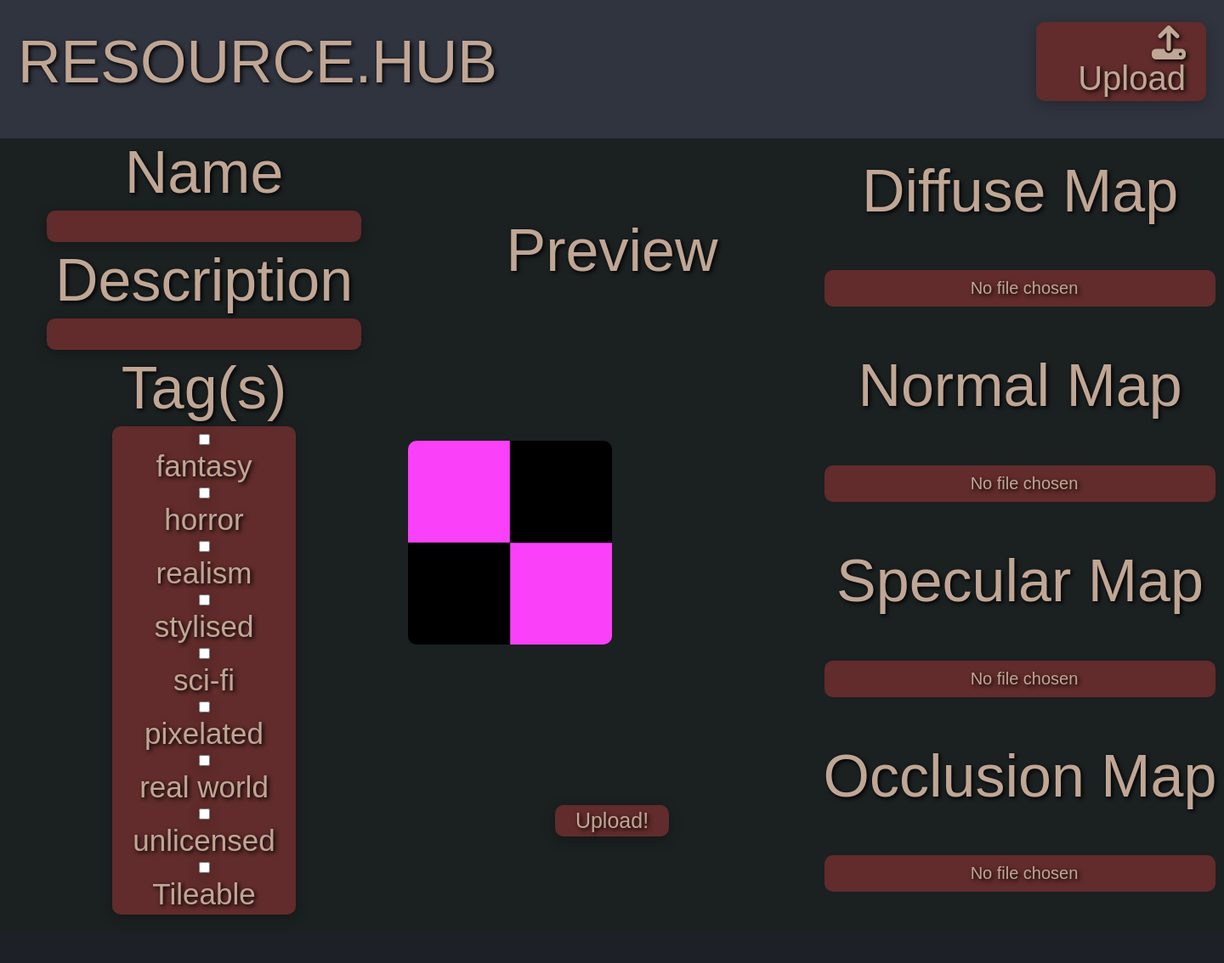
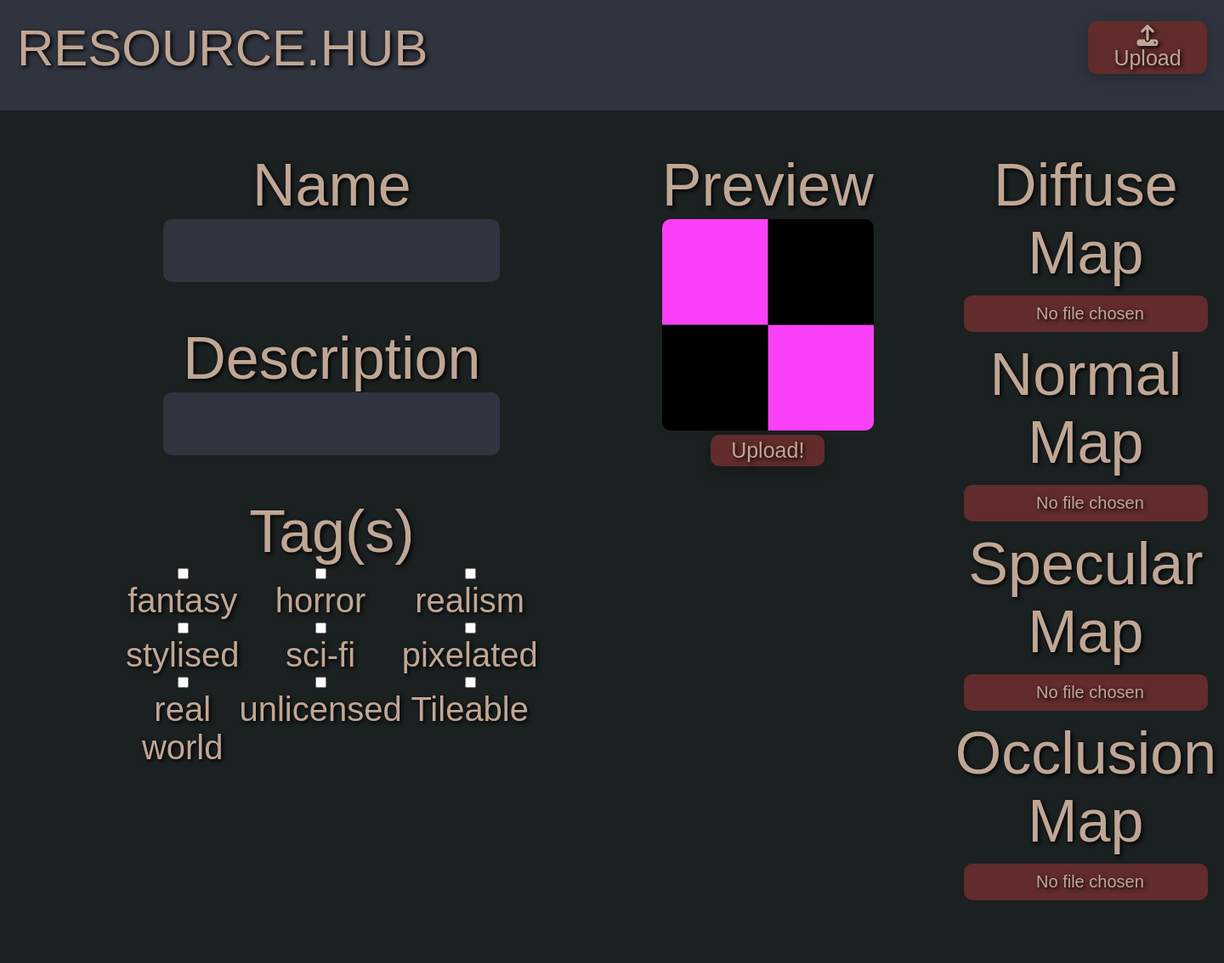
Before and after one commit to cozar1/Resource-Hub-Part-2, a Flask app: page /upload in a window 1440 px wide. Shown: the whole page at 85% size. Before the commit the page ends 1077 px from the top, so only its background shows below. Run offline with Flask 3, Linux system fonts and the light colour scheme; data comes from the database, SQL or seed files in the repository; some web fonts are replaced.

Commit message:
fixed css

```diff
--- a/static/style.css
+++ b/static/style.css
@@ -1,50 +1,17 @@
+/* Formatting */
+
 * {
     font-family: 'Jersey 10', sans-serif;
     font-weight: 100;
     text-decoration: none;
     text-shadow: 2px 2px 5px black;
+    color: #C0A694;
 }
 
 body {
     background-color:#1B2021;
     margin: 0px;
 }
-
-
-h1 {
-    color: #C0A694;
-    margin: 0px;
-    font-size: 70px;
-}
-
-
-.title-container {
-    display: grid;
-    grid-template-columns: 6fr 1fr;
-    padding: 1px;
-    text-align: center;
-    align-items: center;
-
-}
-
-p {
-    margin: 5px;
-}
-
-.title-container h1{
-    text-align: left;
-}
-
-.title-container a {
-    font-size: 40px;
-    text-align: right;
-}
-
-.navbar {
-    text-align: center;
-    align-items: center;
-}
-
 
 input {
     background-color: #1B2021;
@@ -55,121 +22,20 @@ input {
 
 }
 
-.upload-grid {
-    display: grid;
-    grid-template-columns: 1fr 1fr 1fr;
+.vertical_align {
+    display: flex;
+    flex-direction: column;
+    justify-content: top;
+    text-align: center;
+    margin: 3rem 3rem 3rem 3rem;
 }
 
-.button {
-    font-size: 25px;
-    color: #C0A694;
-    border: 4px solid #612C2B;
-    border-radius: 10px;
-    padding: 0 20px;
-    margin: 5px auto;            /* auto horizontal margin to center */
-    background-color: #612C2B;
-    text-align: center;
-    transition-duration: 0.3s;
-    box-shadow: 0 4px 15px rgba(0, 0, 0, 0.25);  /* smooth, subtle shadow */
-}
-
-.button:hover {
-    scale: 110%;
-}
-
-.tag-button {
-    display: inline-block;       /* allow margin auto to work */
-    font-size: 25px;
-    color: #C0A694;
-    border: 4px solid #612C2B;
-    border-radius: 10px;
-    padding: 0 20px;
-    margin: 5px auto;            /* auto horizontal margin to center */
-    background-color: #612C2B;
-    text-align: center;
-    transition-duration: 0.3s;
-    box-shadow: 0 4px 15px rgba(0, 0, 0, 0.25);  /* smooth, subtle shadow */
-}
-
-.img-type {
-    font-size: 25px;
-    color: #C0A694;
-    border: 4px solid #612C2B;
-    border-radius: 10px;
-    padding: 0 20px;
-    margin: 5px auto;            /* auto horizontal margin to center */
-    background-color: #612C2B;
-    text-align: center;
-    box-shadow: 0 4px 15px rgba(0, 0, 0, 0.25);  /* smooth, subtle shadow */
-    transition-duration: 0.3s;
-}
-
-.img-type:hover {
-    text-shadow: none;
-    color: #612C2B;
-    border: 4px solid #C0A694;
-    background-color: #C0A694;
-    scale: 140%;
-}
-
-.img-types {
-    top: 10px;
-    right: 10px;
+.body {
+    margin: 20px;
     display: grid;
-    grid-template-columns: 1fr 1fr 1fr 1fr;
-    gap: 5px;
-    padding: 4px 8px;
-    border-radius: 10px;
-}
-
-.tag-button:hover {
-    scale: 160%;
-}
-
-.tag-button.active {
-    color: #612C2B;
-    border: 4px solid #C0A694;
-    background-color: #C0A694;
-    text-shadow: none;
-}
-
-.tag-button i {
-    text-shadow: 2px 2px 5px black;
-}
-
-.tag-button.active i {
-    text-shadow: none;
-}
-
-.header {
-    padding: 20px;
-    background-color:#30343F;
-}
-
-
-.navbar {
-    display: grid;
-    grid-template-columns: 6fr 1fr; /* Creates two equal columns */
-    text-align: left;
-}
-
-
-.search {
-    text-align: left;
-    color: #C0A694;
-}
-
-.search:focus {
-    outline: none; /* removes the default outline */
-    border: 3px solid #612C2B; /* or your preferred color */
-
-}
-
-
-.body{
-    margin: 20px;
-    display:grid;
-    grid-template-columns: 1fr 1fr 1fr 1fr 1fr 1fr; /* Creates two equal columns */
+    grid-template-columns: repeat(auto-fill, minmax(250px, 1fr));
+    gap: 20px; /* space between cards */
+    justify-content: center; /* optional: center cards in the row */
 }
 
 .asset {
@@ -182,80 +48,38 @@ input {
     text-align: center;
     overflow: hidden;
     transition-duration: 0.1s;
-    margin: 20px;
+    overflow: hidden;
 
 }
 
-
-
-.asset:hover {
-    scale: 120%;
+.img-types {
+    display: grid;
+    grid-template-columns: 1fr 1fr 1fr 1fr;
 }
 
-.image {
-    width: 100%;
-    height: auto; /* So the image doesn’t stretch */
-    border-radius: 10px 10px 0 0; /* Round only the top corners */
+.grid-3 {
+    text-align: center;
+    display: grid;
+    grid-template-columns: 1fr 1fr 1fr;
+    margin: 0px 50px 0px 50px;
 }
 
-.asset-tags {
-    font-size: 30px;
+/* buttons and inputs */
+.button {
+    font-size: 25px;
     color: #C0A694;
-
+    border: 4px solid #612C2B;
+    border-radius: 10px;
+    padding: 0 20px;
+    margin: 5px auto;
+    background-color: #612C2B;
     text-align: center;
-    display: grid;
-
+    transition-duration: 0.3s;
+    box-shadow: 0 4px 15px rgba(0, 0, 0, 0.25);
 }
 
-.tag {
-    background-color: #612C2B;
-    padding: 10px;
-    border-radius: 10px;
-    margin: 5px;
-}
-
-.asset-body {
-    margin: 20px;
-    display: grid;
-    grid-template-columns: 1.5fr 2fr 2fr;
-}
-
-.asset-info {
-    margin: 0px 20px 0px 20px;
-    text-align: center;
-}
-
-.asset-description {
-    margin: 0px 20px 0px 20px;
-    text-align: center;
-}
-
-.asset-downloads {
-    margin: 0px 20px;
-    text-align: center;
-    display: flex;
-    flex-direction: column;
-    gap: 10px;
-    align-items: center;
-}
-
-.download_button {
-    font-size: 30px;
-    color: #C0A694;
-    border-radius: 10px;
-    background-color: #612C2B;
-    overflow: hidden;
-    transition-duration: 0.1s;
-    font-size: 50px;
-    text-align: center;
-    width: 75%;
-    padding: 10px;
-    margin: 10px;
-}
-
-
-.download_button:hover {
-    scale: 120%;
+.button:hover {
+    scale: 110%;
 }
 
 .input {
@@ -267,65 +91,11 @@ input {
 }
 
 .input:focus {
-    outline: none; /* removes the default outline */
+    outline: none;
 
 }
 
-.upload-grid-item {
-    display: grid;
-    grid-template-columns: 1fr;
-    vertical-align: middle;
-    text-align: center;
-    align-items: center;
-}
-
-.image-input-fields {
-    margin: 0px 20px;
-    text-align: center;
-    display: flex;
-    flex-direction: column;
-    gap: 10px;
-    align-items: center;
-}
-
-.upload-preview{
-    text-align: center;
-}
-
-.image-preview {
-    width: 50%;
-    border-radius: 10px;
-    align-self: center;
-}
-
-.upload-button{
-    font-size: 30px;
-    color: #C0A694;
-    border-radius: 10px;
-    background-color: #612C2B;
-    overflow: hidden;
-    transition-duration: 0.1s;
-    font-size: 50px;
-    text-align: center;
-    width: 75%;
-    padding: 10px;
-    margin: 10px;
-}
-
-input[type="file"] {
-    font-size: 300px;
-    color: #C0A694;
-    border-radius: 10px;
-    background-color: #612C2B;
-    overflow: hidden;
-    transition-duration: 0.1s;
-    font-size: 50px;
-    text-align: center;
-    width: 75%;
-    padding: 10px;
-}
-
-.custom-file-upload {
+.upload-file {
     display: inline-block;
     font-size: 30px;
     color: #C0A694;
@@ -337,49 +107,67 @@ input[type="file"] {
     text-align: center;
 }
 
-.custom-file-upload input[type="file"] {
-    display: none; /* Hide the default file input */
+.upload-file input[type="file"] {
+    display: none;
 }
 
-.custom-file-upload span {
+.upload-file span {
     display: inline-block;
     margin-left: 10px;
     font-size: 20px;
     color: #C0A694;
 }
 
-.error-body {
+/* Fonts and text */
+h1 {
+    margin: 0px;
+    font-size: 70px;
+}
+
+h2 {
+    margin: 0px;
+    font-size: 40px;
+}
+
+p {
+    margin: 5px;
+    font-size: 25px;
+}
+
+/* Images */
+.image {
+    width: 100%;
+    height: auto;
+    display: block;
+    border-radius: 10px;
+    object-fit: contain;
+}
+
+/* header & Navbar */
+.navbar {
+    display: grid;
+    grid-template-columns: 6fr 1fr;
+    text-align: left;
+}
+
+.header {
+    padding: 20px;
+    background-color:#30343F;
+}
+
+.navbar {
     text-align: center;
     align-items: center;
 }
 
-.error {
-    display: inline-block;       /* allow margin auto to work */
-    font-size: 25px;
-    color: #C0A694;
-    border: 4px solid #612C2B;
-    border-radius: 10px;
-    padding: 0 20px;
-    margin: 5px auto;            /* auto horizontal margin to center */
-    background-color: #612C2B;
-    text-align: center;
-    transition-duration: 0.3s;
-    box-shadow: 0 4px 15px rgba(0, 0, 0, 0.25);  /* smooth, subtle shadow */
+.title-container {
+
+    display: grid;
+    grid-template-columns: 9fr 1fr;
+    justify-content: center;
+    align-items: center;
 }
 
-.input-tags{
-    display: grid;
-    grid-template-columns: 1fr 1fr 1fr 1fr;
+.header-link {
+    font-size: 60px;
 }
-
-.tag-input {
-    height: 2rem;
-    width: 2rem;
-    margin-right: 5px;
-}
-
-h2 {
-    color: #C0A694;
-    margin: 0px;
-    font-size: 35px;
-}
--- a/templates/template.html
+++ b/templates/template.html
@@ -14,7 +14,7 @@
         <div class="header">
 
             <div class="title-container">
-                <h1>RESOURCE.HUB</h1>
+                <a class="header-link" href="/">RESOURCE.HUB</a>
                 <a class="button" href="/upload" ><i class="fa-solid fa-upload"></i> Upload</a>
             </div>
             <br>
@@ -23,7 +23,7 @@
             <div class="navbar">
                 <div id="tag-buttons">
                     {% for tag in tags %}
-                    <button class="tag-button" data-tag="{{ tag[0] }}"><i class="{{tag[1]}}" ></i> {{ tag[0] }}</button>
+                    <button class="button" data-tag="{{ tag[0] }}"><i class="{{tag[1]}}" ></i> {{ tag[0] }}</button>
                     {% endfor %}
                 </div>
                 <input class="search" type="text" name="name">
--- a/templates/upload.html
+++ b/templates/upload.html
@@ -1,50 +1,53 @@
 {% extends "template.html" %}
 {% block content %}
 <form action="/upload" method="post" enctype="multipart/form-data">
-    <div class="upload-grid">
-        <div class="upload-grid-item">
-            <div class="input-name">
+    <div class="grid-3">
+        <div class="vertical_align">
+            <div>
                 <h1>Name</h1>
-                <input class="button" type="text" name="name">
+                <input class="input" type="text" name="name">
             </div>
-            <div class="input-name">
+
+            <div>
                 <h1>Description</h1>
-                <input class="button" type="text" name="description">
+                <input class="input" type="text" name="description">
             </div>
+
             <h1>Tag(s)</h1>
-            <div class="button">
+            <div class="grid-3">
                 {% for tag in tags %}
                 <div>
-                    <input class="button" type="checkbox" name="tags" value="{{ tag[0] }}">
+                    <input class="selectable_button" type="checkbox" name="tags" value="{{ tag[0] }}">
                     <h2>{{ tag[1] }}</h2>
                 </div>
                 {% endfor %}
             </div>
 
         </div>
-        <div class="upload-grid-item">
+
+        <div class="vertical_align">
             <h1>Preview</h1>
-            <img id="preview-img" class="image-preview" src="../static/images/error.jpg">
+            <img id="preview-img" class="image" src="../static/images/error.jpg">
             <button type="submit" class="button">Upload!</button>
         </div>
-        <div class="upload-grid-item">
+        <div class="vertical_align">
             <h1>Diffuse Map</h1>
-            <label class="custom-file-upload">
+            <label class="upload-file">
                 <input class="button" type="file" name="diffuse" accept=".png, .jpg" onchange="updateFileName(this, 'diffuse-file-name','preview-img')">
                 <span id="diffuse-file-name">No file chosen</span>
             </label>
             <h1>Normal Map</h1>
-            <label class="custom-file-upload">
+            <label class="upload-file">
                 <input class="button" type="file" name="normal" accept=".png, .jpg" onchange="updateFileName(this, 'normal-file-name')">
                 <span id="normal-file-name">No file chosen</span>
             </label>
             <h1>Specular Map</h1>
-            <label class="custom-file-upload">
+            <label class="upload-file">
                 <input class="button" type="file" name="specular" accept=".png, .jpg" onchange="updateFileName(this, 'specular-file-name')">
                 <span id="specular-file-name">No file chosen</span>
             </label>
             <h1>Occlusion Map</h1>
-            <label class="custom-file-upload">
+            <label class="upload-file">
                 <input class="button" type="file" name="occlusion" accept=".png, .jpg" onchange="updateFileName(this, 'occlusion-file-name')">
                 <span id="occlusion-file-name">No file chosen</span>
             </label>
```
Also changed, not shown: templates/asset.html (+19 -16 lines), templates/home.html (+5 -7 lines).
